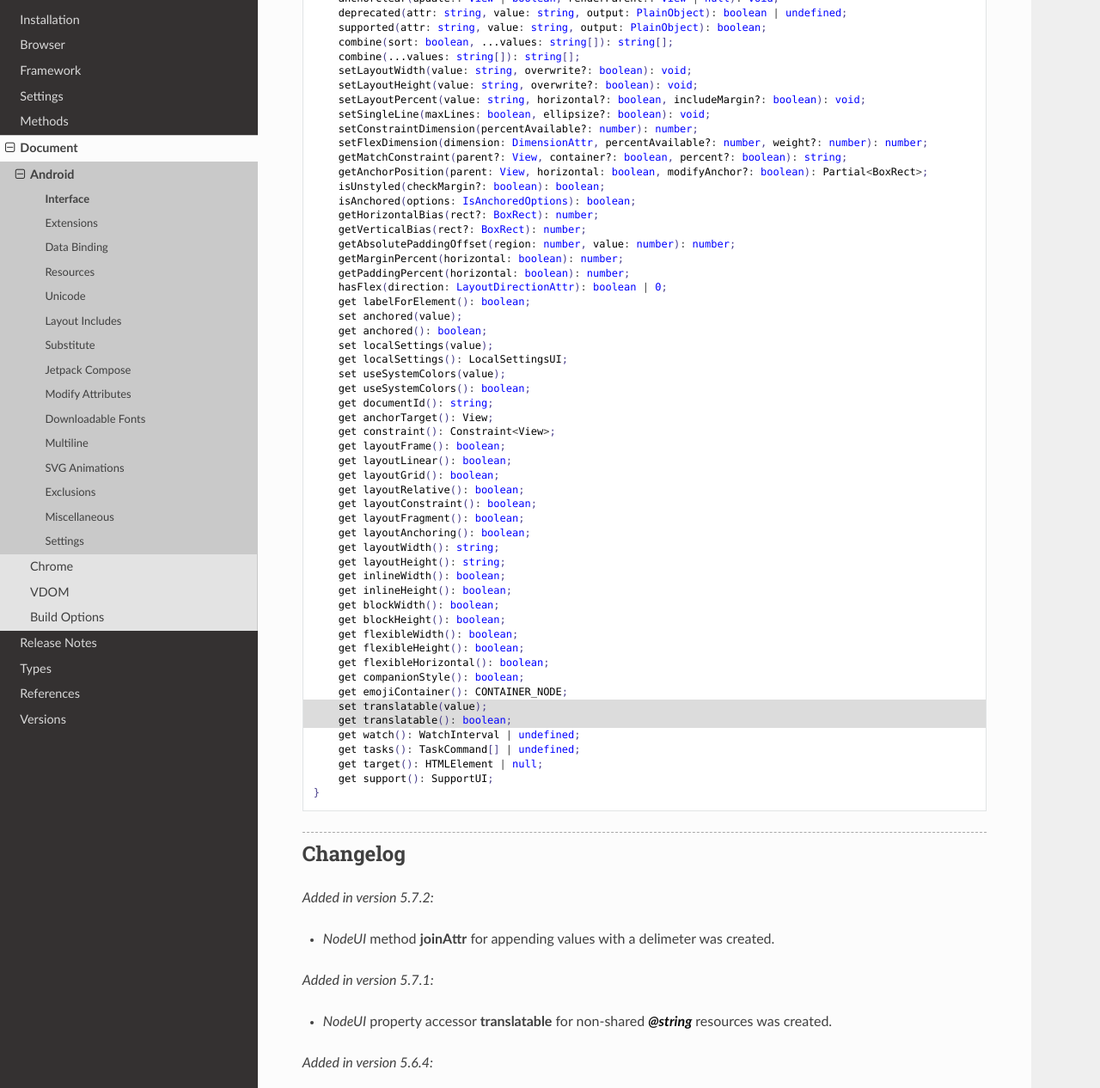
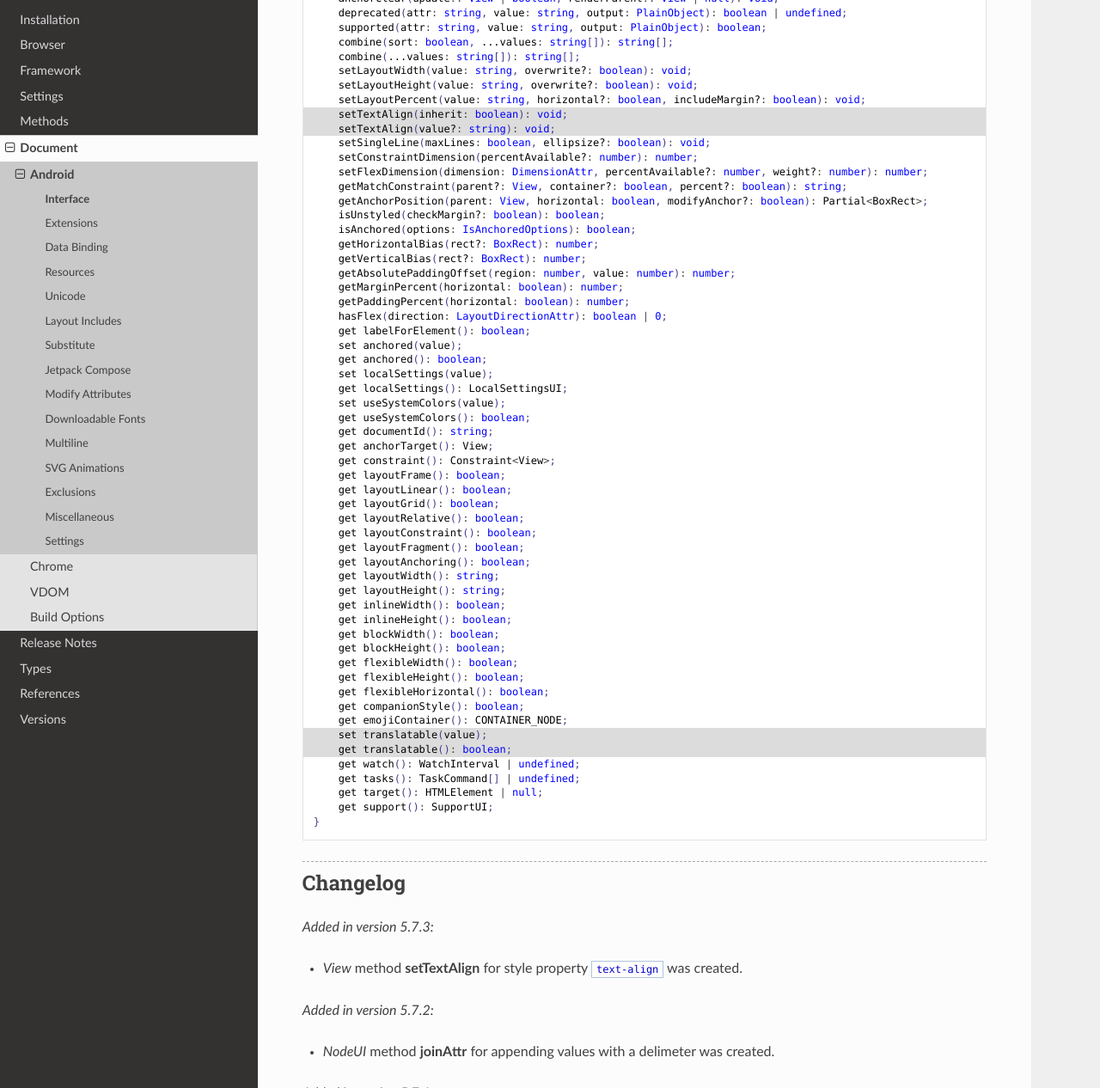
Before and after one commit to anpham6/android-docs, a Sphinx documentation site: the page built from source/document/android/interface.rst, in a window 1280 px wide and 1400 px high, scrolled down 4387 px, cut to the strip 134-1400 px from the top of the window. Shown: the whole strip at 86% size. Built offline with Sphinx 7.4.7 and the Read the Docs theme 3.1.0, drawn with Linux system fonts in a browser that asks for light colours.

```diff
--- a/source/document/android/interface.rst
+++ b/source/document/android/interface.rst
@@ -273,6 +273,8 @@ Interface
       setLayoutWidth(value: string, overwrite?: boolean): void;
       setLayoutHeight(value: string, overwrite?: boolean): void;
       setLayoutPercent(value: string, horizontal?: boolean, includeMargin?: boolean): void;
+      setTextAlign(inherit: boolean): void;
+      setTextAlign(value?: string): void;
       setSingleLine(maxLines: boolean, ellipsize?: boolean): void;
       setConstraintDimension(percentAvailable?: number): number;
       setFlexDimension(dimension: DimensionAttr, percentAvailable?: number, weight?: number): number;
@@ -325,13 +327,17 @@ Interface
 Changelog
 =========
 
+.. versionadded:: 5.7.3
+
+  - *View* method **setTextAlign** for style property ``text-align`` was created.
+
 .. versionadded:: 5.7.2
 
   - *NodeUI* method **joinAttr** for appending values with a delimeter was created.
 
 .. versionadded:: 5.7.1
 
-  - *NodeUI* property accessor **translatable** for non-shared :target:`@string` resources was created.
+  - *View* property accessor **translatable** for non-shared :target:`@string` resources was created.
 
 .. versionadded:: 5.6.4
 
--- a/source/release_notes/5.7.0.rst
+++ b/source/release_notes/5.7.0.rst
@@ -9,6 +9,7 @@
 
   5.7.1
   5.7.2
+  5.7.3
 
 .. highlight:: typescript
 
--- a/source/release_notes/5.7.1.rst
+++ b/source/release_notes/5.7.1.rst
@@ -8,6 +8,7 @@
   :maxdepth: 1
 
   5.7.2
+  5.7.3
 
 .. highlight:: typescript
 
--- a/source/release_notes/5.7.2.rst
+++ b/source/release_notes/5.7.2.rst
@@ -3,6 +3,11 @@
 =====
 
 :right:`2026-02-09`
+
+.. toctree::
+  :maxdepth: 1
+
+  5.7.3
 
 .. highlight:: typescript
 
```
Also changed, not shown: other parts of source/document/android/interface.rst (+1 -1 lines), source/release_notes/5.7.3.rst (added, +50 -0 lines).
